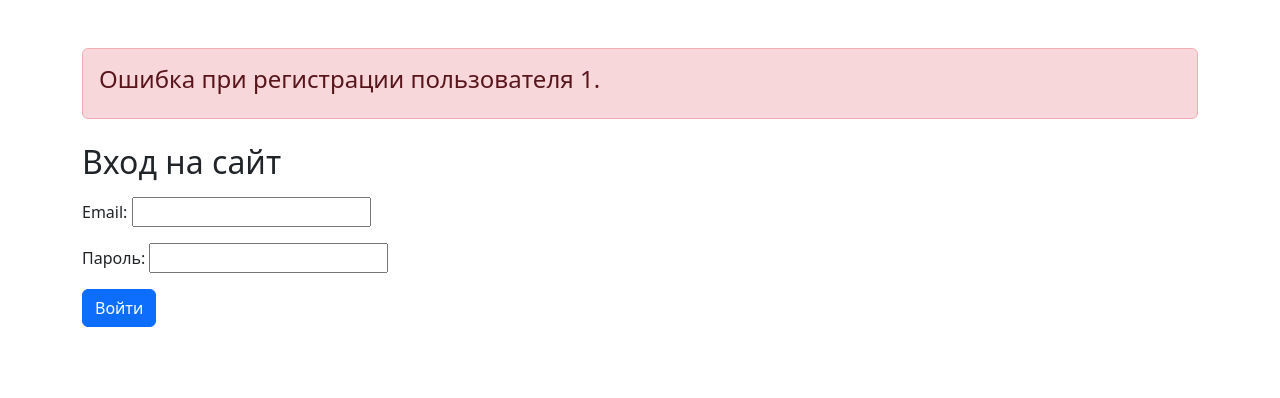
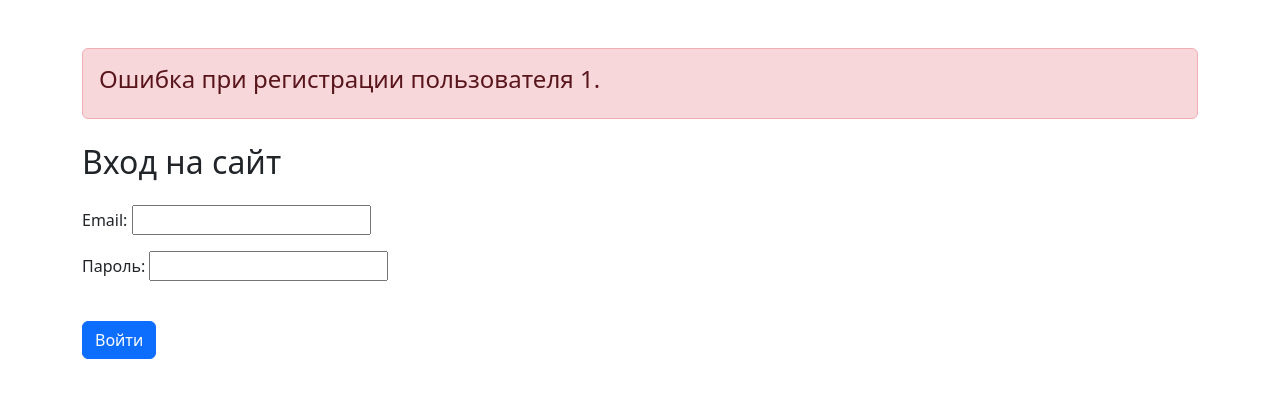
Before and after one commit to SuperZebrocat/NewsletterApp, a Django app: page /register/failed/1/ in a window 1280 px wide. Shown: the part 56-454 px from the top of the page. Run offline with Django 5.2, Linux system fonts and the light colour scheme; some libraries are stand-ins or nearby versions.

Commit message:
Small fixes

```diff
--- a/users/templates/users/includes/inc_login_form.html
+++ b/users/templates/users/includes/inc_login_form.html
@@ -1,7 +1,7 @@
-<h2 class="mt-4 mb-3">Вход на сайт</h2>
+<h2 class="mt-4 mb-4">Вход на сайт</h2>
 
 <form method="post" class="mb-4">
     {% csrf_token %}
     {{ form.as_p }}
-        <button type="submit" class="btn btn-primary">Войти</button>
+        <button type="submit" class="btn btn-primary mt-4">Войти</button>
 </form>
```
